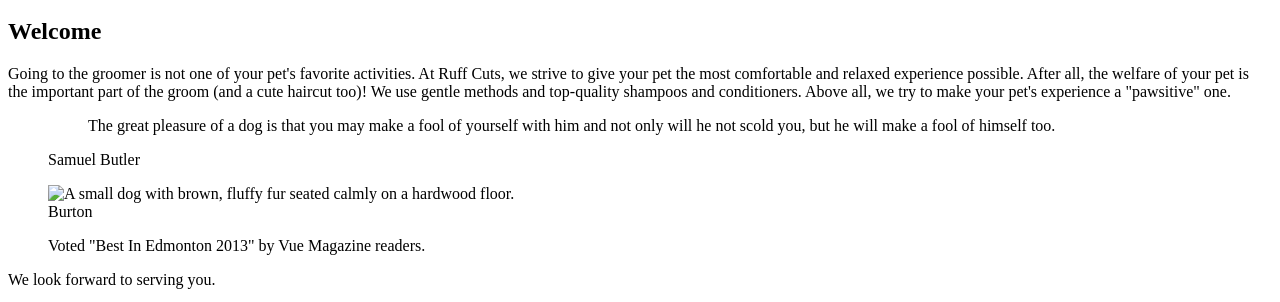
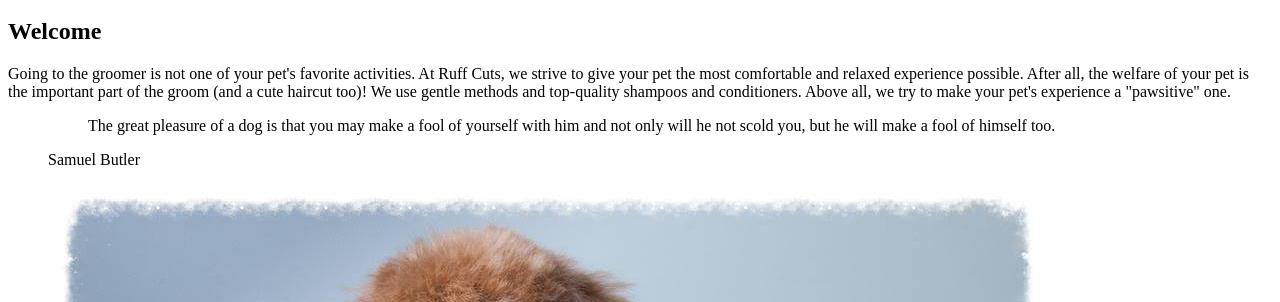
Before and after one commit to ivrouwe/ruffcutspetspa, a plain HTML site: page index.html in a window 1280 px wide. Shown: the part 255-557 px from the top of the page. Drawn offline with Linux system fonts and the light colour scheme.

Commit message:
Path to content image

```diff
--- a/index.html
+++ b/index.html
@@ -47,7 +47,7 @@
 			</figure>
 
 			<figure class="photo">
-				<img src="" alt="A small dog with brown, fluffy fur seated calmly on a hardwood floor.">
+				<img src="assets/images/burton.jpg" alt="A small dog with brown, fluffy fur seated calmly on a hardwood floor.">
 
 				<figcaption>Burton</figcaption>
 			</figure>
```
